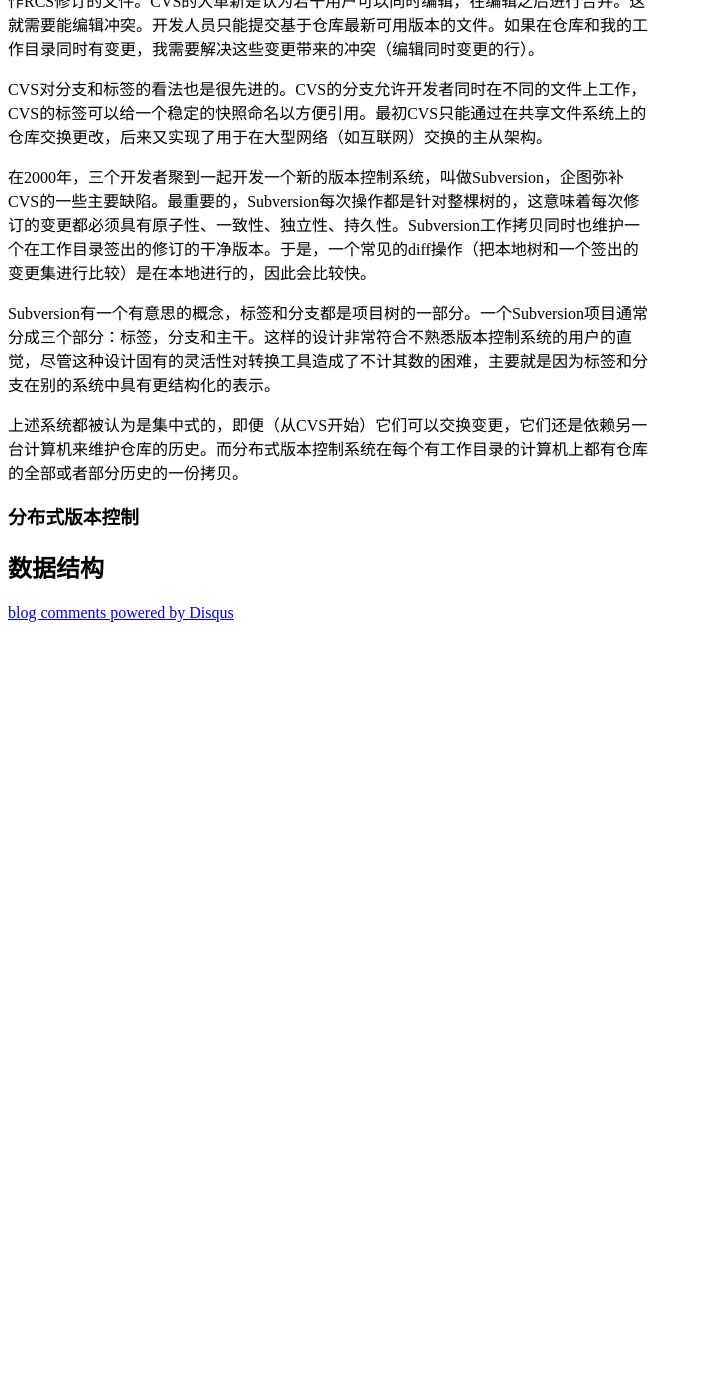
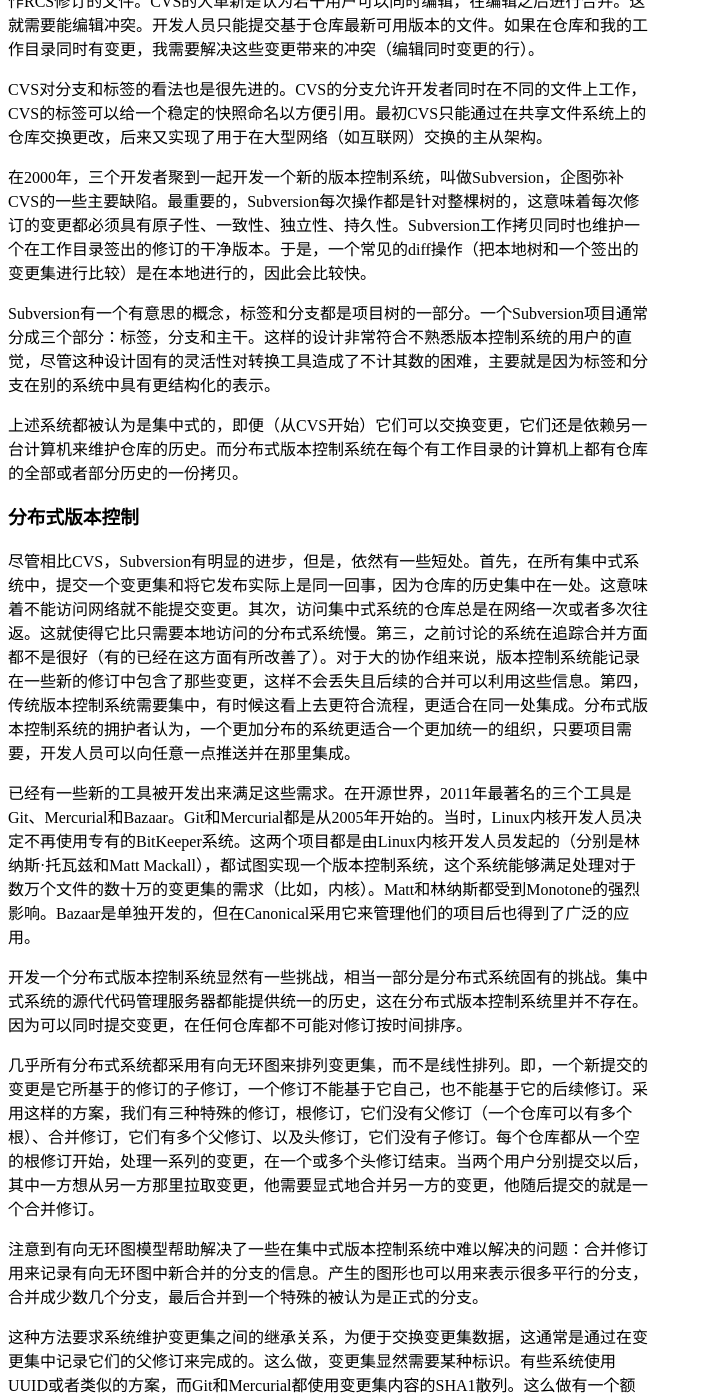
Before and after one commit to lfyzjck/aosa, a Jekyll site: the page built from mercurial.markdown, in a window 1280 px wide and 1400 px high, scrolled down 882 px. Shown: the whole window, without its empty margins (0-703 px from the left). Built offline with Jekyll 4.4.1, drawn with Linux system fonts in a browser that asks for light colours; comment, search, counter and statistics services are not loaded; before the commit the page ends 1512 px from its top, so only the background shows below that; some of the changed text lies outside the part shown.

Commit message:
mercurial distributed version control

```diff
--- a/index.markdown
+++ b/index.markdown
@@ -70,4 +70,4 @@ Lulu.com, 2011, 978-1-257-63801-7
 
 ## 翻译说明
 
-翻译纯属自娱自乐，为节省时间，名词翻译一律以维基百科为准。
+翻译纯属自娱自乐，为节省时间，名词翻译一律以维基百科为准，没有就生造一个。
--- a/mercurial.markdown
+++ b/mercurial.markdown
@@ -51,4 +51,29 @@ Subversion有一个有意思的概念，标签和分支都是项目树的一部
 ### 分布式版本控制
 
 
+尽管相比CVS，Subversion有明显的进步，但是，依然有一些短处。首先，在所有集中式系统中，提交一个变更集和将它发布实际上是同一回事，因为仓库的历史集中在一处。这意味着不能访问网络就不能提交变更。其次，访问集中式系统的仓库总是在网络一次或者多次往返。这就使得它比只需要本地访问的分布式系统慢。第三，之前讨论的系统在追踪合并方面都不是很好（有的已经在这方面有所改善了）。对于大的协作组来说，版本控制系统能记录在一些新的修订中包含了那些变更，这样不会丢失且后续的合并可以利用这些信息。第四，传统版本控制系统需要集中，有时候这看上去更符合流程，更适合在同一处集成。分布式版本控制系统的拥护者认为，一个更加分布的系统更适合一个更加统一的组织，只要项目需要，开发人员可以向任意一点推送并在那里集成。
+
+
+已经有一些新的工具被开发出来满足这些需求。在开源世界，2011年最著名的三个工具是Git、Mercurial和Bazaar。Git和Mercurial都是从2005年开始的。当时，Linux内核开发人员决定不再使用专有的BitKeeper系统。这两个项目都是由Linux内核开发人员发起的（分别是林纳斯·托瓦兹和Matt Mackall），都试图实现一个版本控制系统，这个系统能够满足处理对于数万个文件的数十万的变更集的需求（比如，内核）。Matt和林纳斯都受到Monotone的强烈影响。Bazaar是单独开发的，但在Canonical采用它来管理他们的项目后也得到了广泛的应用。
+
+
+开发一个分布式版本控制系统显然有一些挑战，相当一部分是分布式系统固有的挑战。集中式系统的源代代码管理服务器都能提供统一的历史，这在分布式版本控制系统里并不存在。因为可以同时提交变更，在任何仓库都不可能对修订按时间排序。
+
+
+几乎所有分布式系统都采用有向无环图来排列变更集，而不是线性排列。即，一个新提交的变更是它所基于的修订的子修订，一个修订不能基于它自己，也不能基于它的后续修订。采用这样的方案，我们有三种特殊的修订，根修订，它们没有父修订（一个仓库可以有多个根）、合并修订，它们有多个父修订、以及头修订，它们没有子修订。每个仓库都从一个空的根修订开始，处理一系列的变更，在一个或多个头修订结束。当两个用户分别提交以后，其中一方想从另一方那里拉取变更，他需要显式地合并另一方的变更，他随后提交的就是一个合并修订。
+
+
+注意到有向无环图模型帮助解决了一些在集中式版本控制系统中难以解决的问题：合并修订用来记录有向无环图中新合并的分支的信息。产生的图形也可以用来表示很多平行的分支，合并成少数几个分支，最后合并到一个特殊的被认为是正式的分支。
+
+
+这种方法要求系统维护变更集之间的继承关系，为便于交换变更集数据，这通常是通过在变更集中记录它们的父修订来完成的。这么做，变更集显然需要某种标识。有些系统使用UUID或者类似的方案，而Git和Mercurial都使用变更集内容的SHA1散列。这么做有一个额外的好处，变更集的ID可以用来校验变更集的内容。事实上，因为父修订都记录在散列数据里，任意修订的历史都可以通过散列来校验。作者的名字，提交的消息，时间戳和其他变更集元数据和变更集的文件内容合在一起进行散列，所以它们也一样可以校验。而且，在提交时记录了时间戳，对于任意仓库，它们也不是必须是线性增长的。
+
+
+这些对那些之前只使用集中式版本控制系统的人来说很难适应：修订没有全局统一的编号或者名称，只有一个40个字符的16进制字符串。而且，没有全局统一的顺序，只有本地顺序，或者说全局同一的顺序是一个有向无环图而不是一条线。当你向一个已经有另一个子变更集的修订提交时，如果你习惯于版本控制系统发出警告，你会对意外地开始另外一个头感到困惑。
+
+
+幸运的是，有工具可以帮你可视化树的顺序，Mercurial提供了变更集散列的一个不重复的缩写，以及只在本地可用的线性数值以方便区分。后者是一个单调递增的整数，用来提示变更集进入克隆的顺序。因为在不同克隆之间，这个顺序可以不同，所以非本地操作不能依赖这个整数。
+
+
+
 ## 数据结构
```
